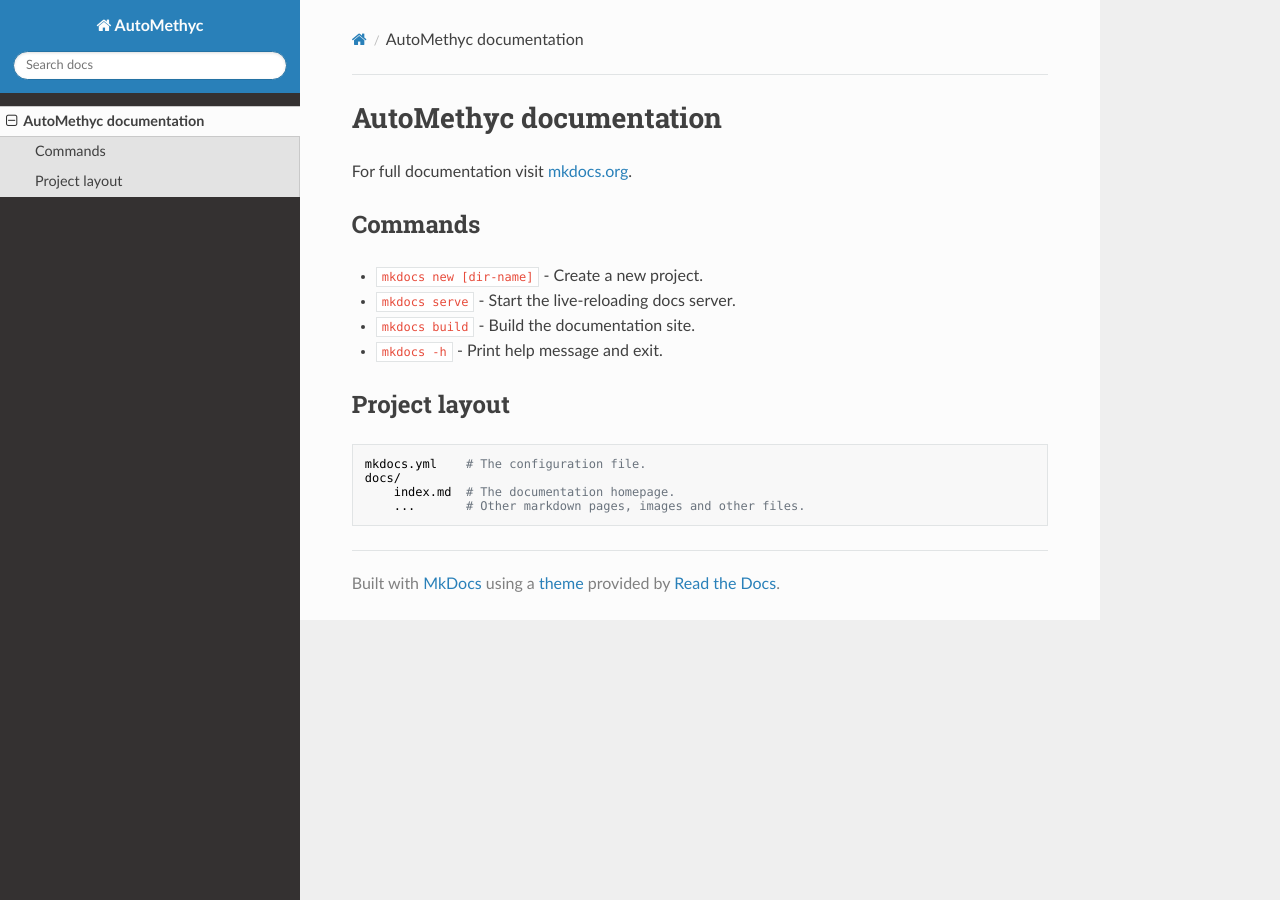
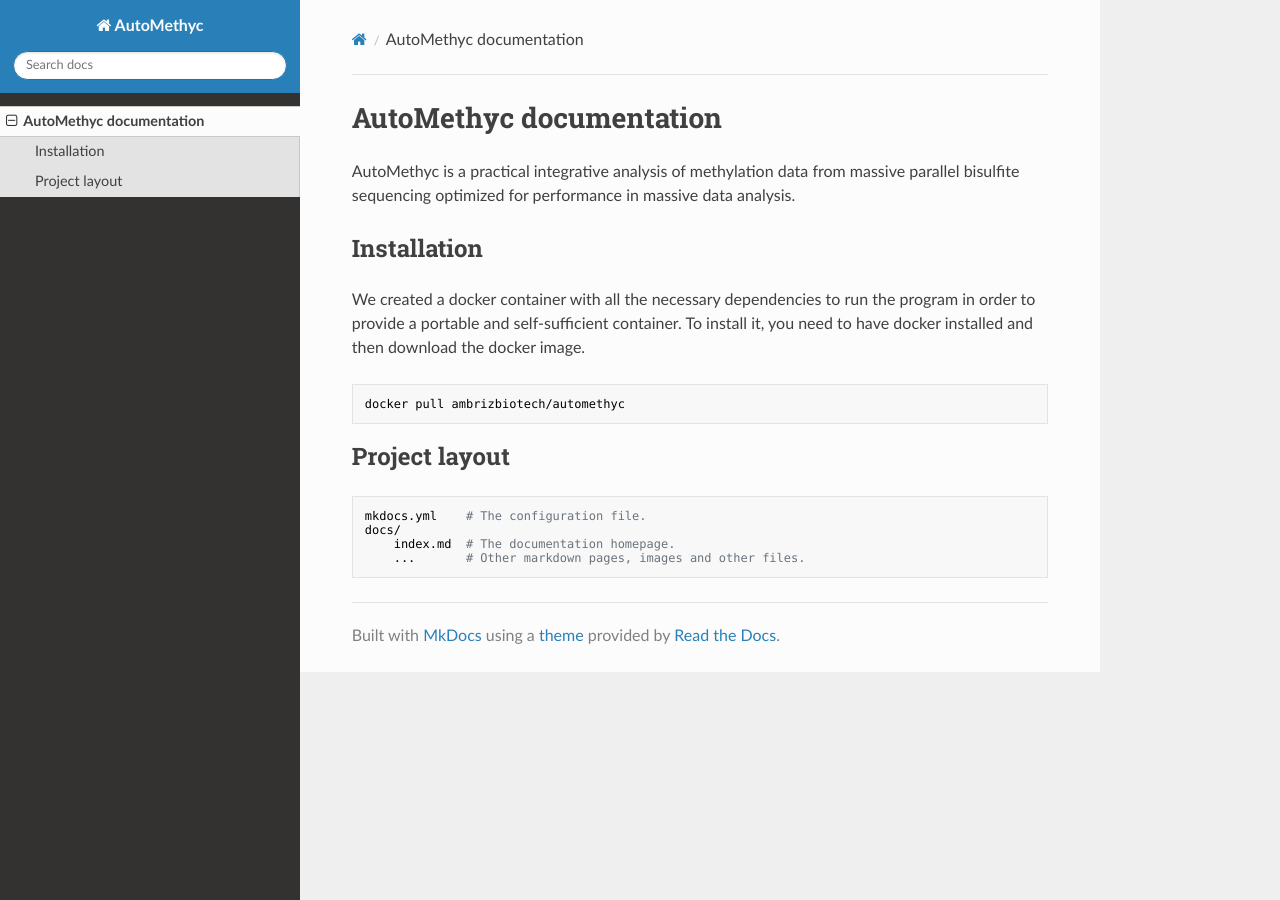
Before and after one commit to FerAmbriz/AutoMethyc, an MkDocs documentation site: the page built from docs/docs/index.md, in a window 1280 px wide. Built offline with MkDocs 1.6.1, drawn with Linux system fonts in a browser that asks for light colours; nearby versions of some CDN libraries.

Commit message:
Update index.md

```diff
--- a/docs/docs/index.md
+++ b/docs/docs/index.md
@@ -1,13 +1,13 @@
 # AutoMethyc documentation
+AutoMethyc is a practical integrative analysis of methylation data from massive parallel bisulfite sequencing optimized for performance in massive data analysis.
 
-For full documentation visit [mkdocs.org](https://www.mkdocs.org).
+## Installation
 
-## Commands
+We created a docker container with all the necessary dependencies to run the program in order to provide a portable and self-sufficient container. To install it, you need to have docker installed and then download the docker image.
 
-* `mkdocs new [dir-name]` - Create a new project.
-* `mkdocs serve` - Start the live-reloading docs server.
-* `mkdocs build` - Build the documentation site.
-* `mkdocs -h` - Print help message and exit.
+
+    docker pull ambrizbiotech/automethyc
+
 
 ## Project layout
 
```
